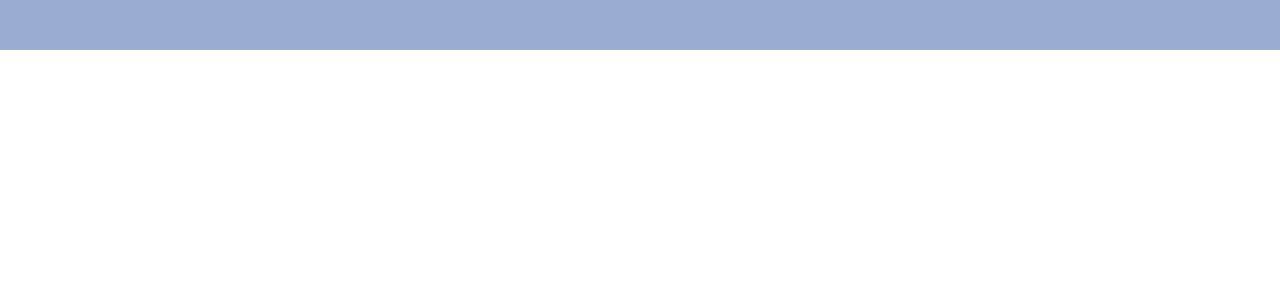
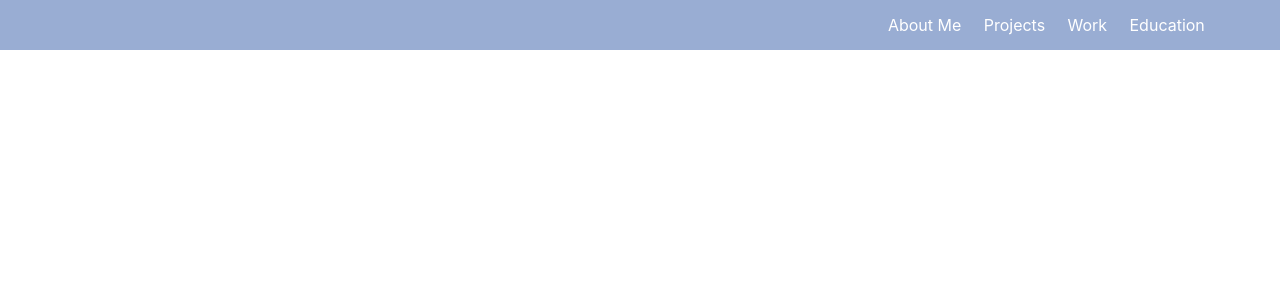
Before and after one commit to k2sebeom/SeBeomLee.io, a React (Create React App) app: page / in a window 1280 px wide. Shown: the top 300 px of the page. Built offline with nearby package versions, Linux system fonts and the light colour scheme.

Commit message:
feat: Bring back portfolio headers

```diff
--- a/src/components/layouts/Header.tsx
+++ b/src/components/layouts/Header.tsx
@@ -15,9 +15,20 @@ const HeaderContainer = styled(motion.nav)`
   padding-right: 4rem;
 `;
 
+const HeaderLink = styled.a`
+  color: white;
+  margin-right: 0.7rem;
+  margin-left: 0.7rem;
+`;
+
 function Header(): JSX.Element {
   return (
-    <HeaderContainer initial={{ opacity: 0 }} animate={{ opacity: 1 }} transition={{ duration: 0.5 }}></HeaderContainer>
+    <HeaderContainer initial={{ opacity: 0 }} animate={{ opacity: 1 }} transition={{ duration: 0.5 }}>
+      <HeaderLink>About Me</HeaderLink>
+      <HeaderLink>Projects</HeaderLink>
+      <HeaderLink>Work</HeaderLink>
+      <HeaderLink>Education</HeaderLink>
+    </HeaderContainer>
   );
 }
 
```
